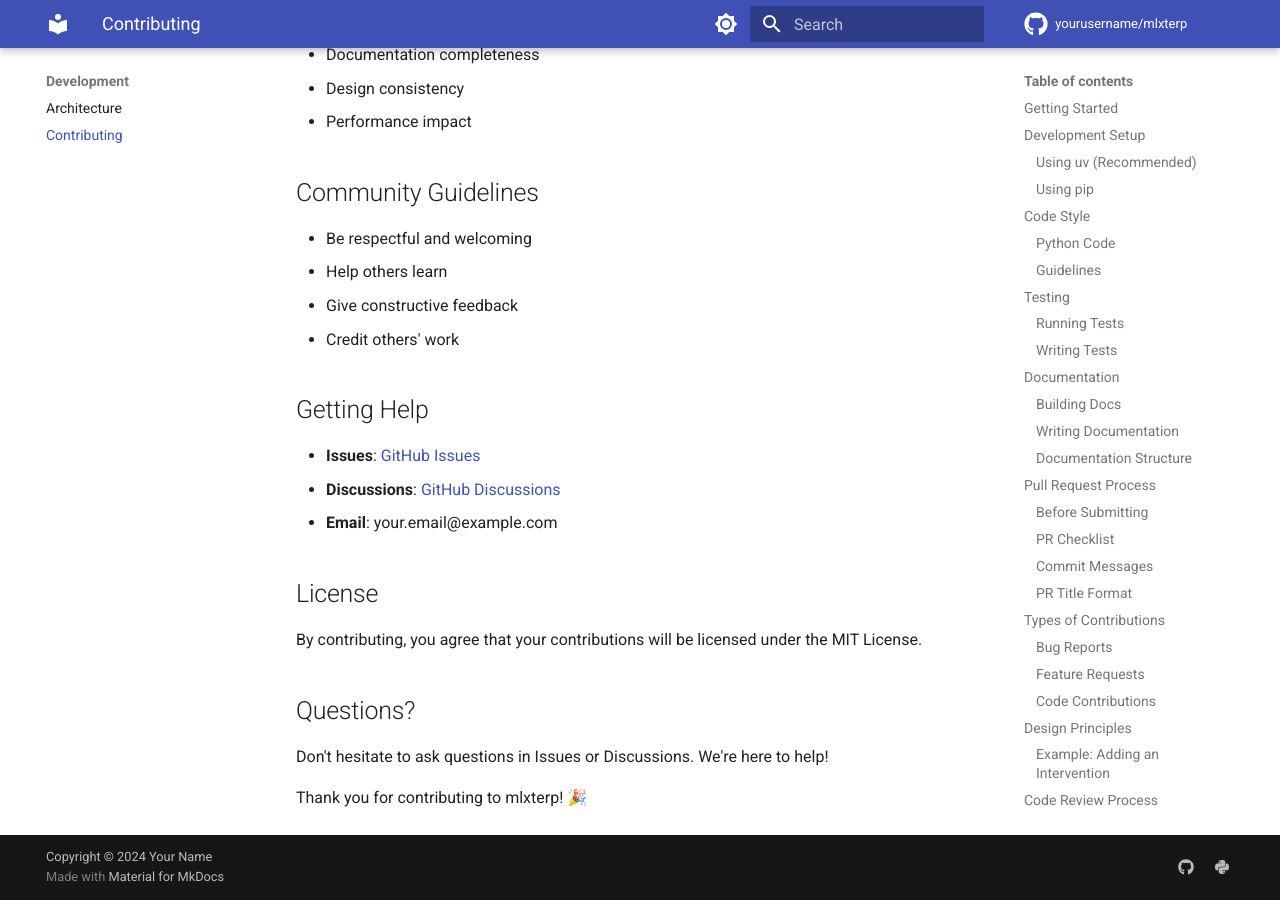
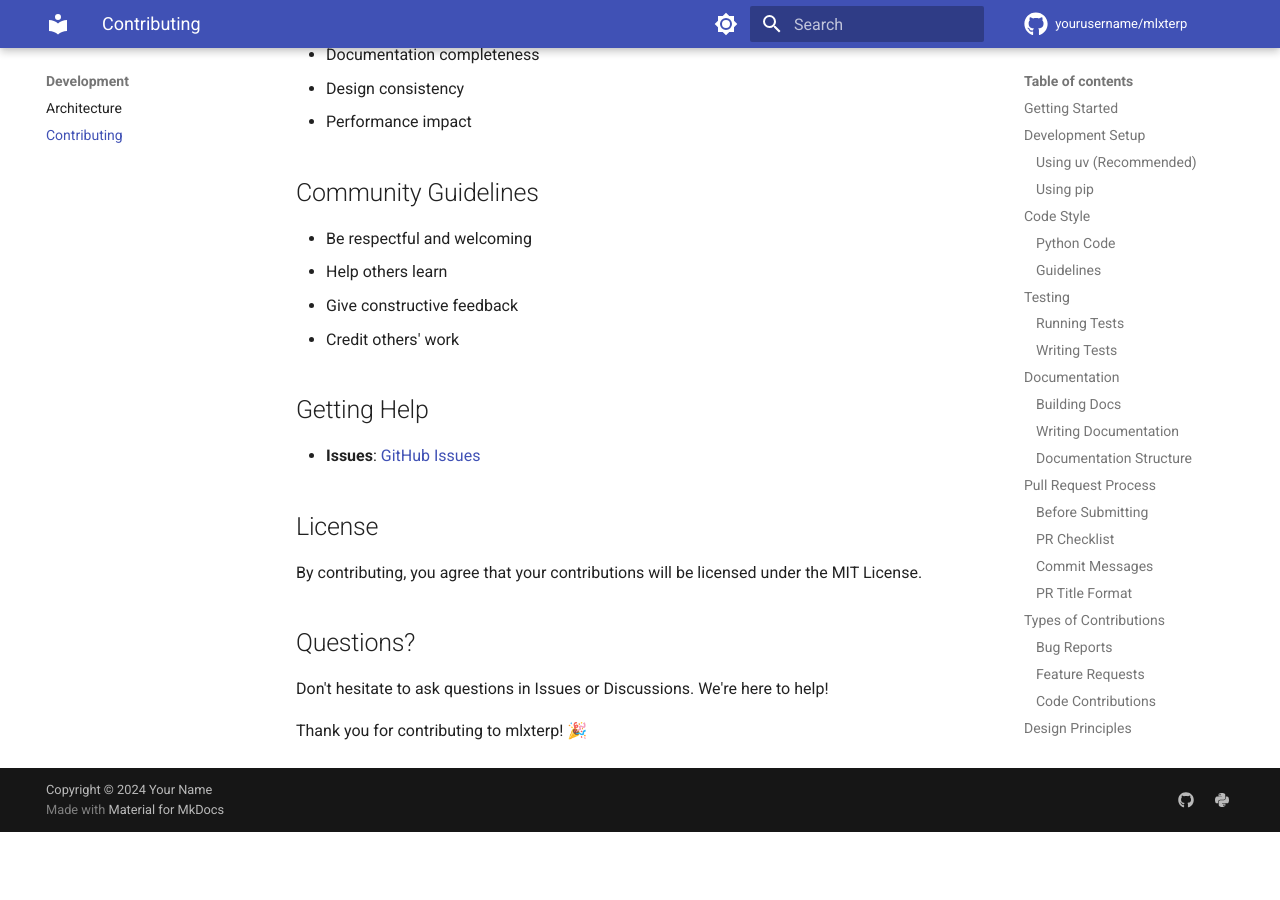
Before and after one commit to coairesearch/mlxterp, an MkDocs documentation site: the page built from docs/contributing.md, in a window 1280 px wide and 900 px high, scrolled down 6830 px. Built offline with MkDocs 1.6.1 and Material for MkDocs 9.7.7, drawn with Linux system fonts in a browser that asks for light colours; comment, search, counter and statistics services are not loaded; after the commit the page ends 7662 px from its top, so only the background shows below that.

```diff
--- a/docs/contributing.md
+++ b/docs/contributing.md
@@ -300,9 +300,8 @@
 
 ## Getting Help
 
-- **Issues**: [GitHub Issues](https://github.com/yourusername/mlxterp/issues)
-- **Discussions**: [GitHub Discussions](https://github.com/yourusername/mlxterp/discussions)
-- **Email**: your.email@example.com
+- **Issues**: [GitHub Issues](https://github.com/coairesearch/mlxterp/issues)
+
 
 ## License
 
```
